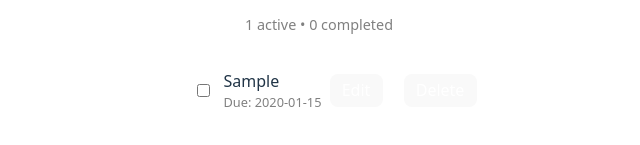
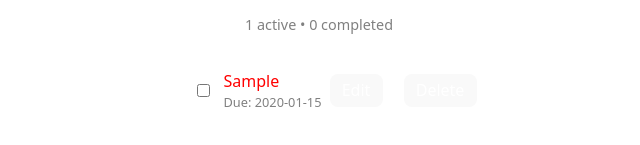
Before and after one commit to goose44/TaskManager, a React (Vite) app: page / in a window 1280 px wide. Both pictures are taken after typing "Sample", "2020-01-15" into the empty fields and a click on the button "Add". Shown: the part 473-618 px from the top of the page, without its empty margins (321-961 px from the left). Built offline with nearby package versions, Linux system fonts and the light colour scheme.

Commit message:
debugged editing issue

```diff
--- a/src/App.jsx
+++ b/src/App.jsx
@@ -47,6 +47,8 @@ function App() {
     setTasks([...tasks, newTask]);
     setInput("");
     setDueDate("");
+    setEditingIndex(null);
+    setEditedText("");
   };
 
   const startEditing = (index) => {
@@ -102,7 +104,13 @@ function App() {
     return (
       <div>
         <span
-          style={{textDecoration: task.completed ? 'line-through' : 'none'}}>
+          style={{textDecoration: task.completed ? 'line-through' : 'none',
+          color:
+            !task.completed && task.dueDate && new Date(task.dueDate) < new Date()
+              ? 'red'
+              : 'black'
+          }}
+        >
           {task.text}
         </span>
 
```
